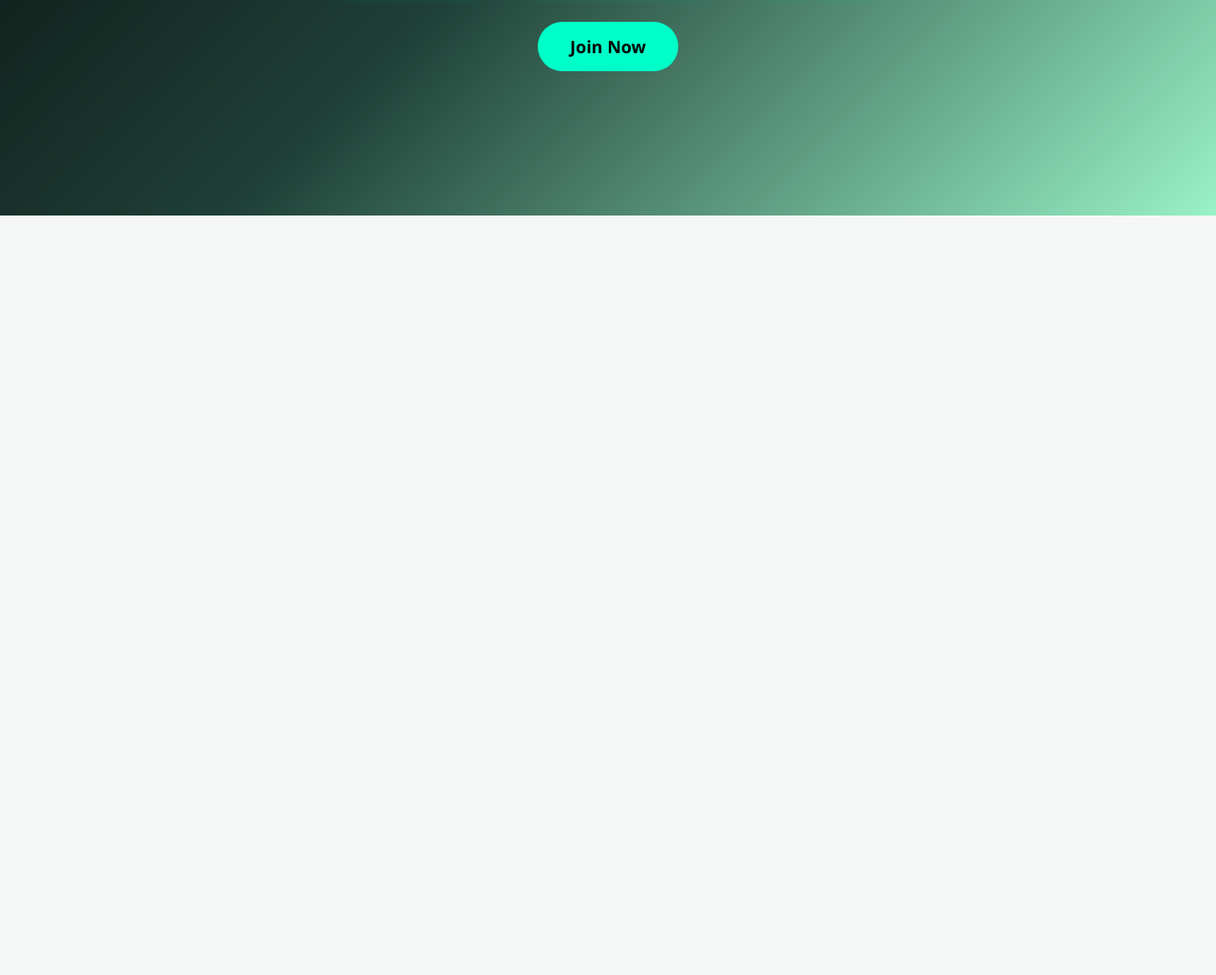
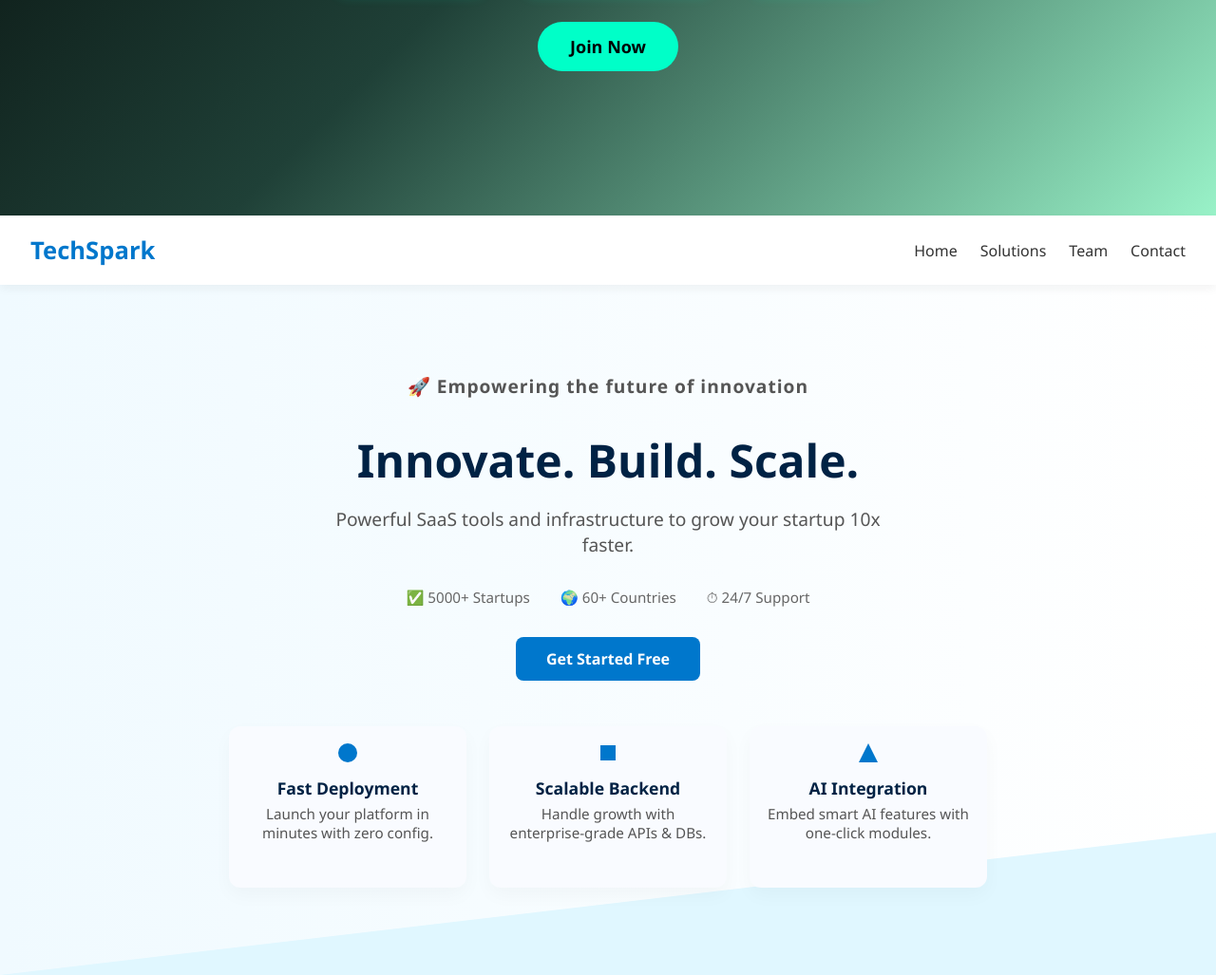
Before and after one commit to jatinparmar24/repo2, a plain HTML site: page landing.html in a window 1280 px wide. Shown: the part 2173-3200 px from the top of the page at 95% size. Before the commit the page ends 2400 px from the top, so only its background shows below. Drawn offline with Linux system fonts and the light colour scheme.

Commit message:
new landing page for startupp

```diff
--- a/landing.css
+++ b/landing.css
@@ -445,7 +445,6 @@ section {
   overflow: hidden;
 }
 
-/* ========== NAVIGATION BAR ========== */
 .fitness-nav {
   width: 100%;
   padding: 20px 60px;
@@ -480,7 +479,6 @@ section {
   color: #00ffc8;
 }
 
-/* ========== HAMBURGER MENU ========== */
 .fitness-hamburger {
   display: none;
   cursor: pointer;
@@ -493,7 +491,6 @@ section {
   fill: #fff;
 }
 
-/* ========== HERO CONTENT ========== */
 .fitness-hero-content {
   flex: 1;
   display: flex;
@@ -526,7 +523,7 @@ section {
   color: #e0fdfb;
 }
 
-/* ========== STATISTICS SECTION ========== */
+
 .fitness-stats {
   display: flex;
   justify-content: center;
@@ -558,7 +555,6 @@ section {
   margin-top: 4px;
 }
 
-/* ========== SVG ICONS ========== */
 .fitness-stat .icon {
   margin-bottom: 10px;
   width: 40px;
@@ -566,7 +562,7 @@ section {
   fill: #00ffc8;
 }
 
-/* ========== BUTTON ========== */
+
 .fitness-btn {
   padding: 14px 34px;
   background: #00ffc8;
@@ -584,7 +580,6 @@ section {
   transform: scale(1.05);
 }
 
-/* ========== ANIMATIONS ========== */
 @keyframes fadeInUp {
   from {
     opacity: 0;
@@ -616,7 +611,168 @@ section {
 
 /* fitness theme */
 
+/* startup theme */
 
+#startup {
+  min-height: 100vh;
+  font-family: 'Segoe UI', sans-serif;
+  position: relative;
+  background: linear-gradient(to right, #f0faff, #ffffff);
+  display: flex;
+  flex-direction: column;
+}
+
+/* NavBar */
+.startup-nav {
+  display: flex;
+  justify-content: space-between;
+  align-items: center;
+  padding: 1.2rem 2rem;
+  background: #ffffff;
+  box-shadow: 0 4px 10px rgba(0,0,0,0.05);
+  z-index: 10;
+}
+
+.startup-logo {
+  font-size: 1.6rem;
+  font-weight: bold;
+  color: #0077cc;
+}
+
+.startup-menu {
+  display: flex;
+  list-style: none;
+  gap: 1.5rem;
+}
+
+.startup-menu li a {
+  text-decoration: none;
+  color: #333;
+  font-weight: 500;
+  transition: color 0.3s ease;
+}
+
+.startup-menu li a:hover {
+  color: #0077cc;
+}
+
+.startup-hamburger {
+  display: none;
+  font-size: 1.5rem;
+  cursor: pointer;
+}
+
+/* Hero Section */
+.startup-hero {
+  flex: 1;
+  display: flex;
+  flex-direction: column;
+  justify-content: center;
+  align-items: center;
+  text-align: center;
+  padding: 3rem 2rem;
+  z-index: 2;
+}
+
+.startup-hero h1 {
+  font-size: 3rem;
+  color: #002244;
+  margin-bottom: 1rem;
+}
+
+.startup-hero p {
+  font-size: 1.2rem;
+  color: #555;
+  max-width: 600px;
+  margin-bottom: 2rem;
+}
+
+.startup-btn {
+  background: #0077cc;
+  color: #fff;
+  padding: 0.75rem 2rem;
+  border-radius: 8px;
+  text-decoration: none;
+  font-weight: bold;
+  transition: background 0.3s ease;
+}
+
+.startup-btn:hover {
+  background: #005fa3;
+}
+
+/* Background Shape */
+.startup-bg {
+  position: absolute;
+  bottom: 0;
+  left: 0;
+  width: 100%;
+  height: 150px;
+  z-index: 1;
+}
+
+.startup-tagline {
+  font-size: 1rem;
+  color: #0077cc;
+  margin-bottom: 0.5rem;
+  font-weight: 600;
+  letter-spacing: 1px;
+}
+
+.startup-subtext {
+  font-size: 1.1rem;
+  color: #444;
+  margin-bottom: 1.5rem;
+  max-width: 600px;
+}
+
+.startup-stats {
+  display: flex;
+  gap: 2rem;
+  font-size: 0.95rem;
+  color: #666;
+  margin-bottom: 2rem;
+}
+
+.startup-features {
+  display: flex;
+  flex-wrap: wrap;
+  justify-content: center;
+  gap: 1.5rem;
+  margin-top: 3rem;
+}
+
+.startup-feature-card {
+  background: #f9fbff;
+  padding: 1rem;
+  border-radius: 12px;
+  text-align: center;
+  width: 250px;
+  box-shadow: 0 8px 20px rgba(0, 0, 0, 0.03);
+  transition: transform 0.3s ease, box-shadow 0.3s ease;
+}
+
+.startup-feature-card:hover {
+  transform: translateY(-5px);
+  box-shadow: 0 12px 24px rgba(0, 0, 0, 0.05);
+}
+
+.startup-feature-card svg {
+  margin-bottom: 0.5rem;
+}
+
+.startup-feature-card h4 {
+  font-size: 1.1rem;
+  color: #002244;
+  margin-bottom: 0.3rem;
+}
+
+.startup-feature-card p {
+  font-size: 0.95rem;
+  color: #555;
+}
+
+/* startup theme */
 
 
 
@@ -712,4 +868,25 @@ section {
 
   /* fitness theme */
 
+  /* startup theme */
+    .startup-menu {
+    position: absolute;
+    top: 60px;
+    right: 2rem;
+    background: white;
+    flex-direction: column;
+    gap: 1rem;
+    padding: 1rem 2rem;
+    box-shadow: 0 4px 10px rgba(0,0,0,0.1);
+    display: none;
+  }
+
+  .startup-menu.active {
+    display: flex;
+  }
+
+  .startup-hamburger {
+    display: block;
+  }
+  /* startup theme */
 }
--- a/landing.html
+++ b/landing.html
@@ -172,9 +172,59 @@
   </div>
 </section>
 
+<!-- fitness theme -->
+
+<!-- startup theme -->
+
+<section id="startup">
+  <nav class="startup-nav">
+    <div class="startup-logo">TechSpark</div>
+    <div class="startup-hamburger" onclick="toggleMenu()">☰</div>
+    <ul class="startup-menu" id="startupMenu">
+      <li><a href="#">Home</a></li>
+      <li><a href="#">Solutions</a></li>
+      <li><a href="#">Team</a></li>
+      <li><a href="#">Contact</a></li>
+    </ul>
+  </nav>
+
+  <div class="startup-hero">
+    <p class="startup-tagline">🚀 Empowering the future of innovation</p>
+    <h1>Innovate. Build. Scale.</h1>
+    <p class="startup-subtext">Powerful SaaS tools and infrastructure to grow your startup 10x faster.</p>
+    <div class="startup-stats">
+      <span>✅ 5000+ Startups</span>
+      <span>🌍 60+ Countries</span>
+      <span>⏱ 24/7 Support</span>
+    </div>
+    <a href="#" class="startup-btn">Get Started Free</a>
+
+    <div class="startup-features">
+      <div class="startup-feature-card">
+        <svg width="24" height="24" fill="#0077cc"><circle cx="12" cy="12" r="10"/></svg>
+        <h4>Fast Deployment</h4>
+        <p>Launch your platform in minutes with zero config.</p>
+      </div>
+      <div class="startup-feature-card">
+        <svg width="24" height="24" fill="#0077cc"><rect x="4" y="4" width="16" height="16"/></svg>
+        <h4>Scalable Backend</h4>
+        <p>Handle growth with enterprise-grade APIs & DBs.</p>
+      </div>
+      <div class="startup-feature-card">
+        <svg width="24" height="24" fill="#0077cc"><polygon points="12,2 22,22 2,22"/></svg>
+        <h4>AI Integration</h4>
+        <p>Embed smart AI features with one-click modules.</p>
+      </div>
+    </div>
+  </div>
+
+  <svg class="startup-bg" viewBox="0 0 100 100" preserveAspectRatio="none">
+    <polygon fill="#e0f7ff" points="0,100 100,0 100,100"/>
+  </svg>
+</section>
 
 
-<!-- fitness theme -->
+<!-- startup theme -->
 
 
 <script src="landing.js"></script>
--- a/landing.js
+++ b/landing.js
@@ -51,3 +51,10 @@ const menus = document.querySelector('.fitness-menu');
 hamburger.addEventListener('click', () => {
   menus.classList.toggle('active');
 });
+
+
+// startup theme
+
+    function toggleMenu() {
+      document.getElementById('startupMenu').classList.toggle('active');
+    }
```
